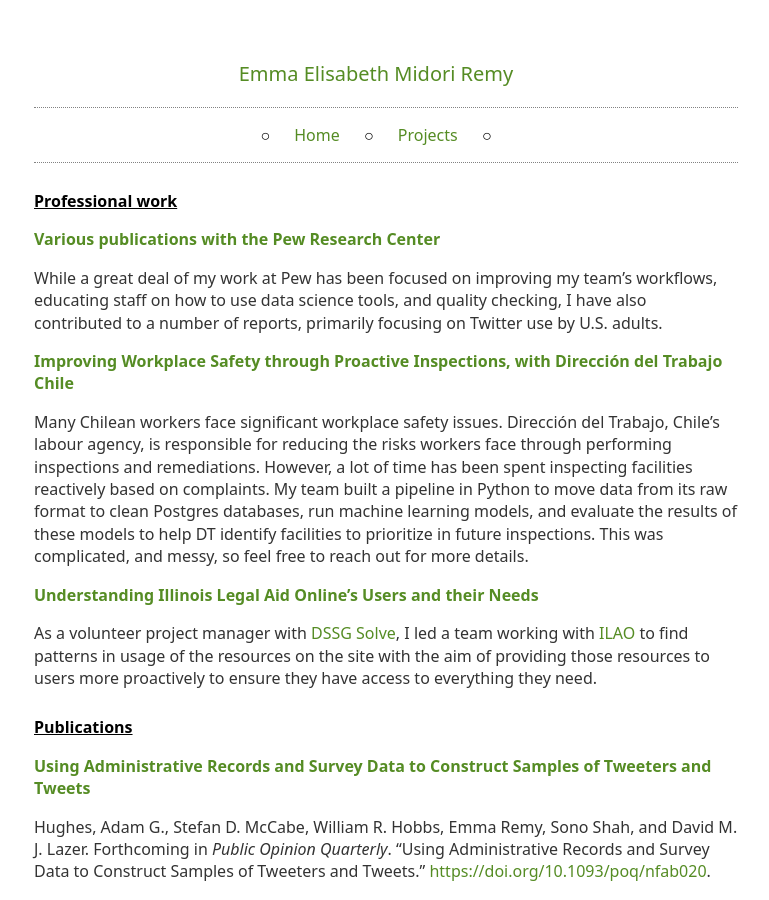
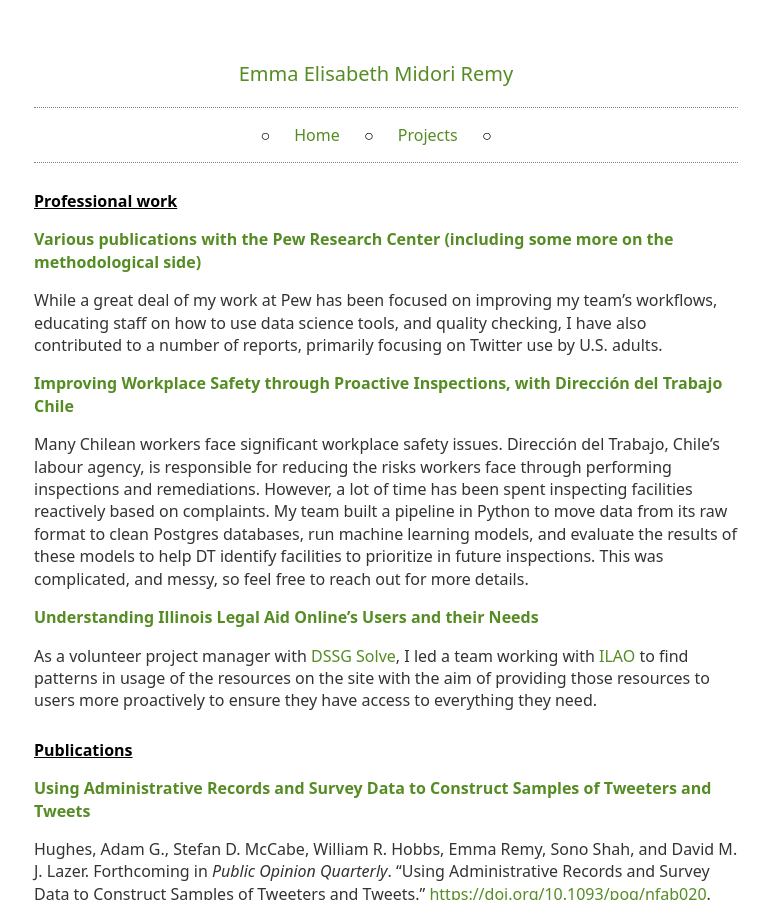
Before and after one commit to emmaremy/emmaremy.github.io, a Jekyll site: the page built from projects/index.md, in a window 1280 px wide and 900 px high. Shown: the whole window, without its empty margins (254-1023 px from the left). Built offline with Jekyll 4.4.1, drawn with Linux system fonts in a browser that asks for light colours.

Commit message:
add decoded

```diff
--- a/projects/index.md
+++ b/projects/index.md
@@ -5,7 +5,7 @@
 
 ## Professional work
 
-### [Various publications with the Pew Research Center](https://www.pewresearch.org/staff/emma-remy/)
+### [Various publications with the Pew Research Center](https://www.pewresearch.org/staff/emma-remy/) [(including some more on the methodological side)](https://medium.com/@eremy)
 
 While a great deal of my work at Pew has been focused on improving my team's workflows, educating staff on how to use data science tools, and quality checking, I have also contributed to a number of reports, primarily focusing on Twitter use by U.S. adults.
 
```
